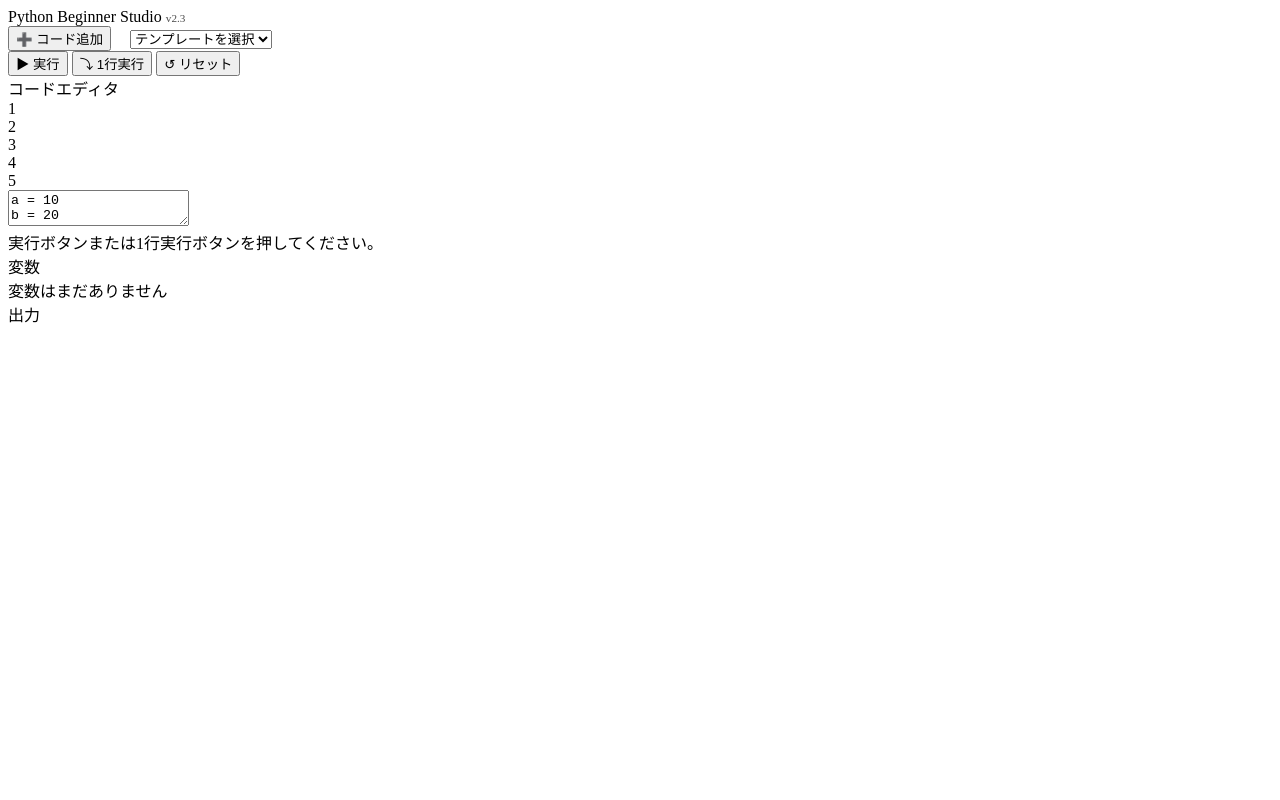
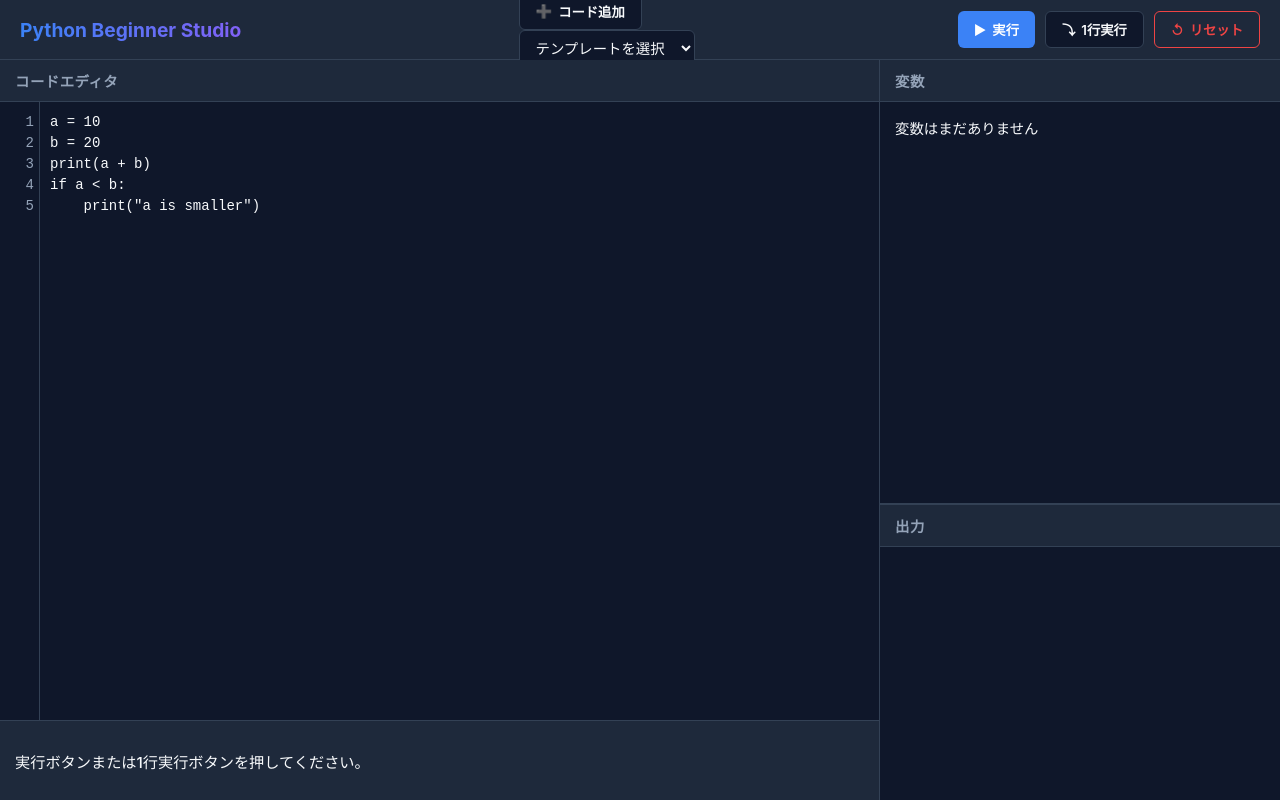
Before and after one commit to hayashi-daisei-ff-arch/python_learning_site, a plain HTML site: page index.html in a window 1280 px wide. Drawn offline with Linux system fonts and the light colour scheme.

Commit message:
Update index.html

```diff
--- a/index.html
+++ b/index.html
@@ -1,7 +1,16 @@
 <!DOCTYPE html>
 <html lang="ja">
-
-
+<head></head>
+    <meta charset="UTF-8">
+    <meta name="viewport" content="width=device-width, initial-scale=1.0">
+    <meta http-equiv="Content-Security-Policy" content="default-src 'self'; script-src 'self' 'unsafe-inline'; style-src 'self' 'unsafe-inline' https://fonts.googleapis.com; font-src 'self' https://fonts.gstatic.com; connect-src 'self'; img-src 'self' data:;">
+    <title>Python Beginner Studio</title>
+    <link rel="stylesheet" href="style.css">
+    <link rel="stylesheet" href="style_modal.css">
+    <link rel="preconnect" href="https://fonts.googleapis.com">
+    <link rel="preconnect" href="https://fonts.gstatic.com" crossorigin>
+    <link href="https://fonts.googleapis.com/css2?family=Inter:wght@400;600;700&family=JetBrains+Mono:wght@400;700&display=swap" rel="stylesheet">
+</head>
 <body>
     <div class="app-container">
         <header class="app-header">
@@ -80,5 +89,4 @@ if a < b:
 
     <script type="module" src="js/main.js"></script>
 </body>
-
 </html>
```
